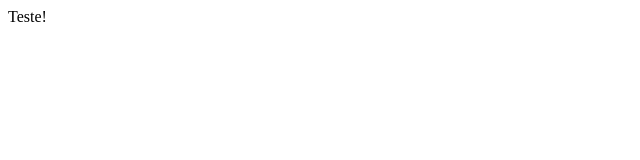
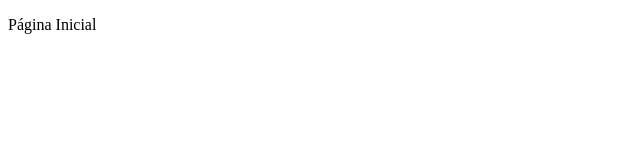
Before and after one commit to OdairPanizziJunior/ytb-react-mui-typesctipt, a React (Create React App) app: page /pagina-inicial in a window 1280 px wide. Shown: the top 160 px of the page, without its empty margins (0-640 px from the left). Built offline with nearby package versions, Linux system fonts and the light colour scheme.

Commit message:
feat:
Adicionado Router Dom

```diff
--- a/src/App.tsx
+++ b/src/App.tsx
@@ -1,10 +1,11 @@
 import { BrowserRouter } from "react-router-dom";
+import { AppRoutes } from "./routes";
 
 export const App = () => {
   return (
     <BrowserRouter>
     <div className="App">
-      Teste!
+      <AppRoutes />
     </div>
     </BrowserRouter>
   );
--- a/src/routes/index.tsx
+++ b/src/routes/index.tsx
@@ -1,3 +1,11 @@
+import { Routes, Route, Navigate } from 'react-router-dom';
+
 export const AppRoutes = () => {
-    return
+    return (
+        <Routes>
+            <Route path="/pagina-inicial" element={<p>Página Inicial</p>} />
+
+            <Route path="*" element={<Navigate to="/pagina-inicial" />} />
+        </Routes>
+    );
 };
```
